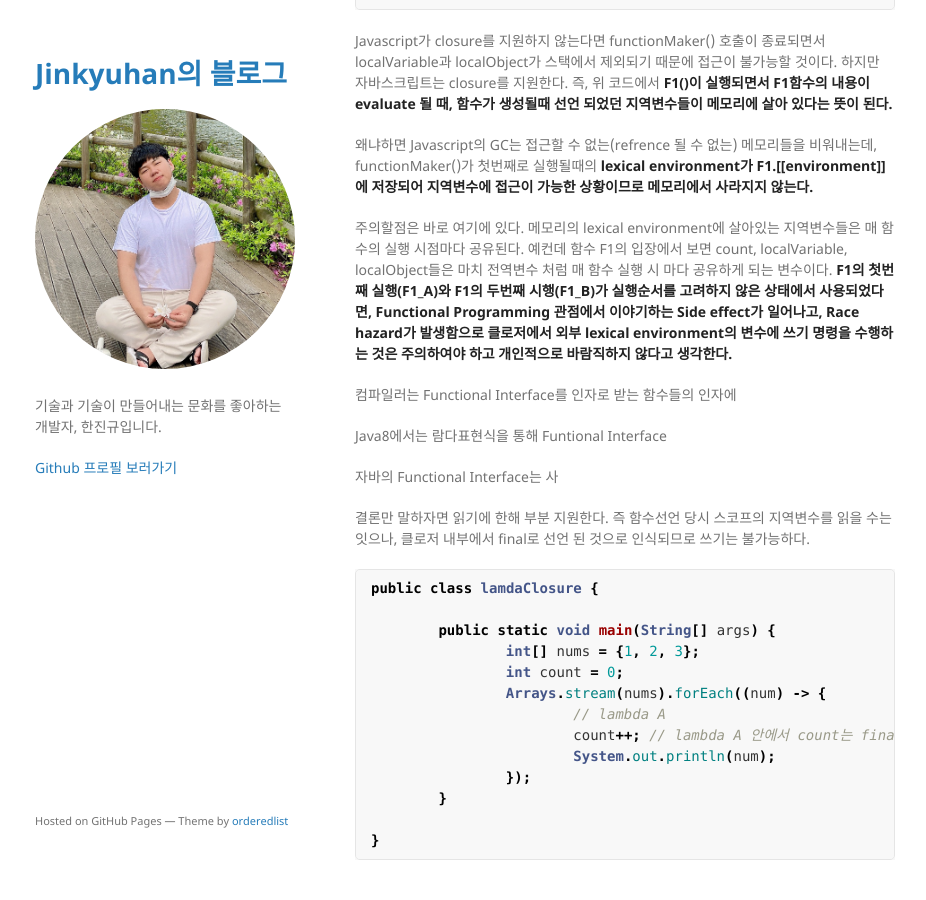
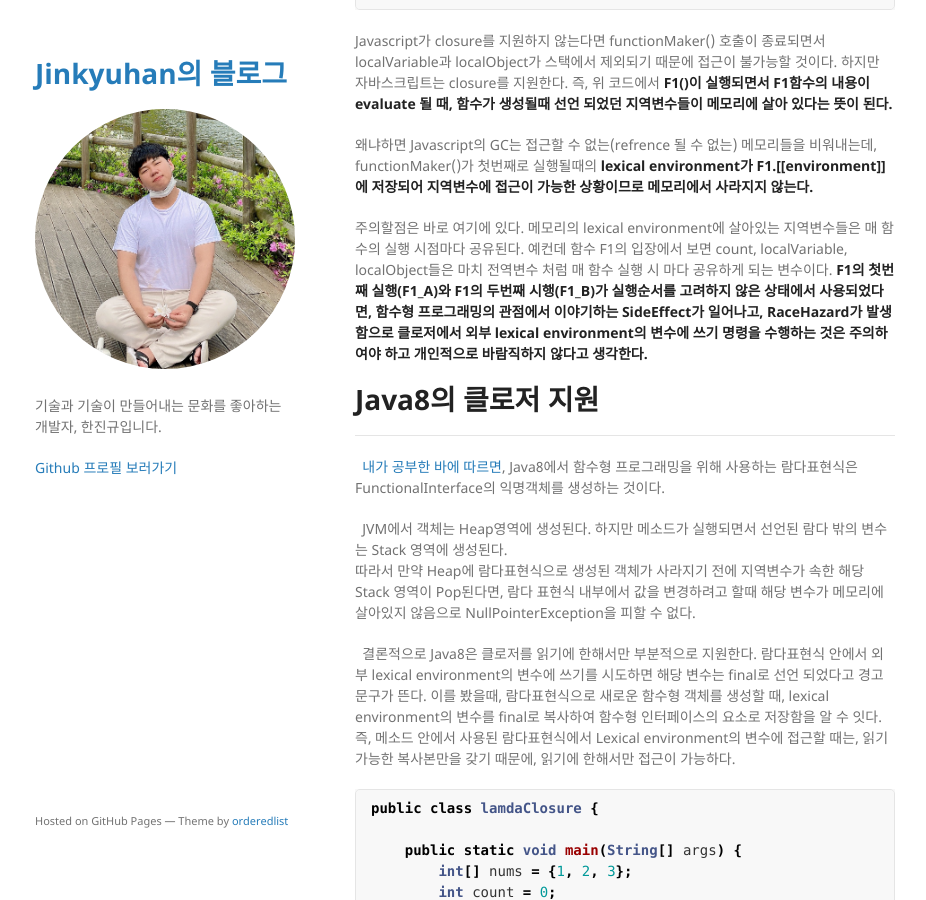
Before and after one commit to jinkyuhan/jinkyuhan.github.io, a Jekyll site: the page built from posting/JS와_Java8의_클로저_지원_비교.md, in a window 1280 px wide and 900 px high, scrolled down 1522 px. Shown: the whole window, without its empty margins (175-1101 px from the left). Built offline with Jekyll 4.4.1, drawn with Linux system fonts in a browser that asks for light colours; our own code applies the rules of GitHub Pages for plain Markdown files; some of the changed text lies outside the part shown.

Commit message:
update closure in java8 posting

````diff
--- a/posting/JS와_Java8의_클로저_지원_비교.md
+++ b/posting/JS와_Java8의_클로저_지원_비교.md
@@ -5,30 +5,31 @@
 
 ---
 
-  어떤 스코프 S 내에서 함수 F를 선언(생성)할 때(Lexical environment), 함수 F안에 스코프 S에서만 접근 할 수 있는 지역 변수 V를 사용 한 경우, 이를 기억해놨다가 스코프 S가 종료되더라도 함수 F의 실행 시점에 기억된 변수 V에 접근할 수 있는 함수 F를 클로저 라고 한다
+&nbsp;어떤 스코프 S(Lexical environment) 내에서 함수 F를 선언(생성)할 때, 함수 F안에 스코프 S에서만 접근 할 수 있는 지역 변수 V를 사용 한 경우, 이를 기억해놨다가 스코프 S가
+종료되더라도 함수 F의 실행 시점에 기억된 변수 V에 접근할 수 있는 함수 F를 클로저 라고 한다
 
-  **즉, 함수를 정적인 하나의 값으로 다루는 Funtional Programming에서, 선언시에만 존재하는 변수를 어떤식으로 생성되는 함수안에 담을 것인가에 대한 논의의 결과이다.**
+**&nbsp;즉, 함수를 정적인 하나의 값으로 다루는 함수형 프로그래밍에서, 선언시에만 존재하는 변수를 어떤식으로 생성되는 함수안에 담을 것인가에 대한 논의의 결과이다.**
 
 ## 자바스크립트의 클로저 원리와 주의사항
 
 ---
 
-  자바스크립트에서는 모든 함수가 클로저이다. 즉, 모든 함수는 자기자신이 선언된 lexical environment를 저장한다. 아래는 **Javascript** 에서 보여지는 클로저의 예시이다.
+자바스크립트에서는 모든 함수가 클로저이다. 즉, 모든 함수는 자기자신이 선언된 lexical environment를 저장한다. 아래는 **Javascript** 에서 보여지는 클로저의 예시이다.
 
 ```javascript
 function functionMaker() {
-	// F를 선언하는 스코프 S
-	let count = 0;
-	const localVariable = "example";
-	const localObject = { name: "closure"};
-	return (name) => { // 함수 F
-		count += 1;
-		localObject.name = name;
-		console.log(count);
-		console.log(localVariable);
-		console.log(localObject);
-		console.log(localObject.name);
-	}
+    // F를 선언하는 스코프 S
+    let count = 0;
+    const localVariable = "example";
+    const localObject = {name: "closure"};
+    return (name) => { // 함수 F
+        count += 1;
+        localObject.name = name;
+        console.log(count);
+        console.log(localVariable);
+        console.log(localObject);
+        console.log(localObject.name);
+    }
 }
 
 /*
@@ -67,32 +68,44 @@ F2('F2_A');
 
 ```
 
-  Javascript가 closure를 지원하지 않는다면 functionMaker() 호출이 종료되면서 localVariable과 localObject가 스택에서 제외되기 때문에 접근이 불가능할 것이다. 하지만 자바스크립트는 closure를 지원한다.  즉, 위 코드에서 **F1()이 실행되면서 F1함수의 내용이 evaluate 될 때, 함수가 생성될때 선언 되었던 지역변수들이 메모리에 살아 있다는 뜻이 된다.**
+Javascript가 closure를 지원하지 않는다면 functionMaker() 호출이 종료되면서 localVariable과 localObject가 스택에서 제외되기 때문에 접근이 불가능할 것이다. 하지만
+자바스크립트는 closure를 지원한다. 즉, 위 코드에서 **F1()이 실행되면서 F1함수의 내용이 evaluate 될 때, 함수가 생성될때 선언 되었던 지역변수들이 메모리에 살아 있다는 뜻이 된다.**
 
-  왜냐하면 Javascript의 GC는 접근할 수 없는(refrence 될 수 없는) 메모리들을 비워내는데, functionMaker()가 첫번째로 실행될때의 **lexical environment가 F1.[[environment]]에 저장되어 지역변수에 접근이 가능한 상황이므로 메모리에서 사라지지 않는다.**
+왜냐하면 Javascript의 GC는 접근할 수 없는(refrence 될 수 없는) 메모리들을 비워내는데, functionMaker()가 첫번째로 실행될때의 **lexical environment가
+F1.[[environment]]에 저장되어 지역변수에 접근이 가능한 상황이므로 메모리에서 사라지지 않는다.**
 
-  주의할점은 바로 여기에 있다. 메모리의 lexical environment에 살아있는 지역변수들은 매 함수의 실행 시점마다 공유된다. 예컨데 함수 F1의 입장에서 보면 count, localVariable, localObject들은 마치 전역변수 처럼 매 함수 실행 시 마다 공유하게 되는 변수이다. **F1의 첫번째 실행(F1_A)와  F1의 두번째 시행(F1_B)가 실행순서를 고려하지 않은 상태에서 사용되었다면, Functional Programming 관점에서 이야기하는 Side effect가 일어나고,  Race hazard가 발생함으로** **클로저에서 외부 lexical environment의 변수에 쓰기 명령을 수행하는 것은 주의하여야 하고 개인적으로 바람직하지 않다고 생각한다.**
+주의할점은 바로 여기에 있다. 메모리의 lexical environment에 살아있는 지역변수들은 매 함수의 실행 시점마다 공유된다. 예컨데 함수 F1의 입장에서 보면 count, localVariable,
+localObject들은 마치 전역변수 처럼 매 함수 실행 시 마다 공유하게 되는 변수이다. **F1의 첫번째 실행(F1_A)와 F1의 두번째 시행(F1_B)가 실행순서를 고려하지 않은 상태에서 사용되었다면, 함수형
+프로그래밍의 관점에서 이야기하는 SideEffect가 일어나고, RaceHazard가 발생함으로** **클로저에서 외부 lexical environment의 변수에 쓰기 명령을 수행하는 것은 주의하여야 하고
+개인적으로 바람직하지 않다고 생각한다.**
 
-컴파일러는 Functional Interface를 인자로 받는 함수들의 인자에
+# Java8의 클로저 지원
 
-Java8에서는 람다표현식을 통해 Funtional Interface
+---
 
-자바의 Functional Interface는 사
+&nbsp; [내가 공부한 바에 따르면](./Java8의_람다_함수형인터페이스.md), Java8에서 함수형 프로그래밍을 위해 사용하는 람다표현식은 FunctionalInterface의 익명객체를 생성하는
+것이다.<br>
 
-결론만 말하자면 읽기에 한해 부분 지원한다. 즉 함수선언 당시 스코프의 지역변수를 읽을 수는 잇으나, 클로저 내부에서 final로 선언 된 것으로 인식되므로 쓰기는 불가능하다.
+&nbsp; JVM에서 객체는 Heap영역에 생성된다. 하지만 메소드가 실행되면서 선언된 람다 밖의 변수는 Stack 영역에 생성된다.<br>
+따라서 만약 Heap에 람다표현식으로 생성된 객체가 사라지기 전에 지역변수가 속한 해당 Stack 영역이 Pop된다면, 람다 표현식 내부에서 값을 변경하려고 할때 해당 변수가 메모리에 살아있지 않음으로
+NullPointerException을 피할 수 없다.<br>
+
+&nbsp; 결론적으로 Java8은 클로저를 읽기에 한해서만 부분적으로 지원한다. 람다표현식 안에서 외부 lexical environment의 변수에 쓰기를 시도하면 해당 변수는 final로 선언 되었다고 경고문구가
+뜬다. 이를 봤을때, 람다표현식으로 새로운 함수형 객체를 생성할 때, lexical environment의 변수를 final로 복사하여 함수형 인터페이스의 요소로 저장함을 알 수 잇다. 즉, 메소드 안에서 사용된
+람다표현식에서 Lexical environment의 변수에 접근할 때는, 읽기가능한 복사본만을 갖기 때문에, 읽기에 한해서만 접근이 가능하다.
 
 ```java
 public class lamdaClosure {
 
-	public static void main(String[] args) {
-		int[] nums = {1, 2, 3};
-		int count = 0;
-		Arrays.stream(nums).forEach((num) -> {
-			// lambda A
-			count++; // lambda A 안에서 count는 final임으로 수정 불가, compile time error!
-			System.out.println(num);
-		});
-	}
+    public static void main(String[] args) {
+        int[] nums = {1, 2, 3};
+        int count = 0;
+        Arrays.stream(nums).forEach((num) -> {
+            // lambda A
+            count++; // lambda A 안에서 count는 final임으로 수정 불가, compile time error!
+            System.out.println(num);
+        });
+    }
 
 }
 ```
````
Also changed, not shown: projects/fakebook/Authentication_and_authorization.md (+11 -2 lines), projects/fakebook/index.md (+7 -2 lines).
